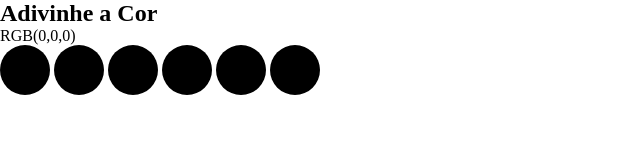
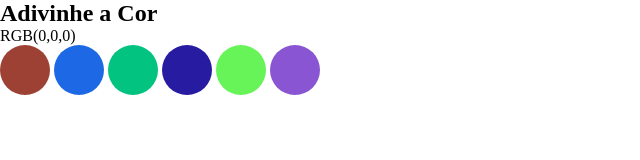
Before and after one commit to Jonathan-R-Andrade/color-guess, a website: page index.html in a window 1280 px wide. Shown: the whole page, without its empty margins (0-640 px from the left). Drawn offline with Linux system fonts and the light colour scheme.

Commit message:
Requisito 4 feito

```diff
--- a/index.html
+++ b/index.html
@@ -7,13 +7,14 @@
   <meta name="viewport" content="width=device-width, initial-scale=1.0">
   <title>Adivinhe a Cor</title>
   <link rel="stylesheet" href="style.css">
+  <script src="script.js" defer="true"></script>
 </head>
 
 <body>
 
   <h2 id="title">Adivinhe a Cor</h2>
   <span id="rgb-text">RGB<span id="rgb-color">(0,0,0)</span></span>
-  <section id="colors">
+  <section id="color-balls">
     <div class="ball"></div>
     <div class="ball"></div>
     <div class="ball"></div>
--- a/script.js
+++ b/script.js
@@ -0,0 +1,40 @@
+// Elementos HTML
+let balls;
+
+// Obtem os elementos da página
+function obterElementos() {
+  balls = document.getElementsByClassName('ball');
+}
+
+// Gerar cor aleatória
+function gerarCor() {
+  const rgb = [];
+  rgb.push(Math.round(Math.random() * 255));
+  rgb.push(Math.round(Math.random() * 255));
+  rgb.push(Math.round(Math.random() * 255));
+  // Define uma string com a cor rgb
+  let cor = 'rgb('.concat(rgb[0]).concat(', ');
+  cor = cor.concat(rgb[1]).concat(', ');
+  cor = cor.concat(rgb[2]).concat(')');
+  return cor;
+}
+
+// Define a cor dos circulos
+function definirCor() {
+  // Guarda as cores para verificar se não repetem
+  const cores = [];
+  for (let i = 0; i < balls.length; i += 1) {
+    let cor;
+    // Enquanto a cor repetir gerar uma nova
+    do {
+      cor = gerarCor();
+    } while (cores.indexOf(cor) > -1);
+    // Adiciona a nova cor no array e no elemento
+    cores.push(cor);
+    balls[i].style.backgroundColor = cor;
+  }
+}
+
+// Iniciando a aplicação chamando as funções necessárias
+obterElementos();
+definirCor();
```
